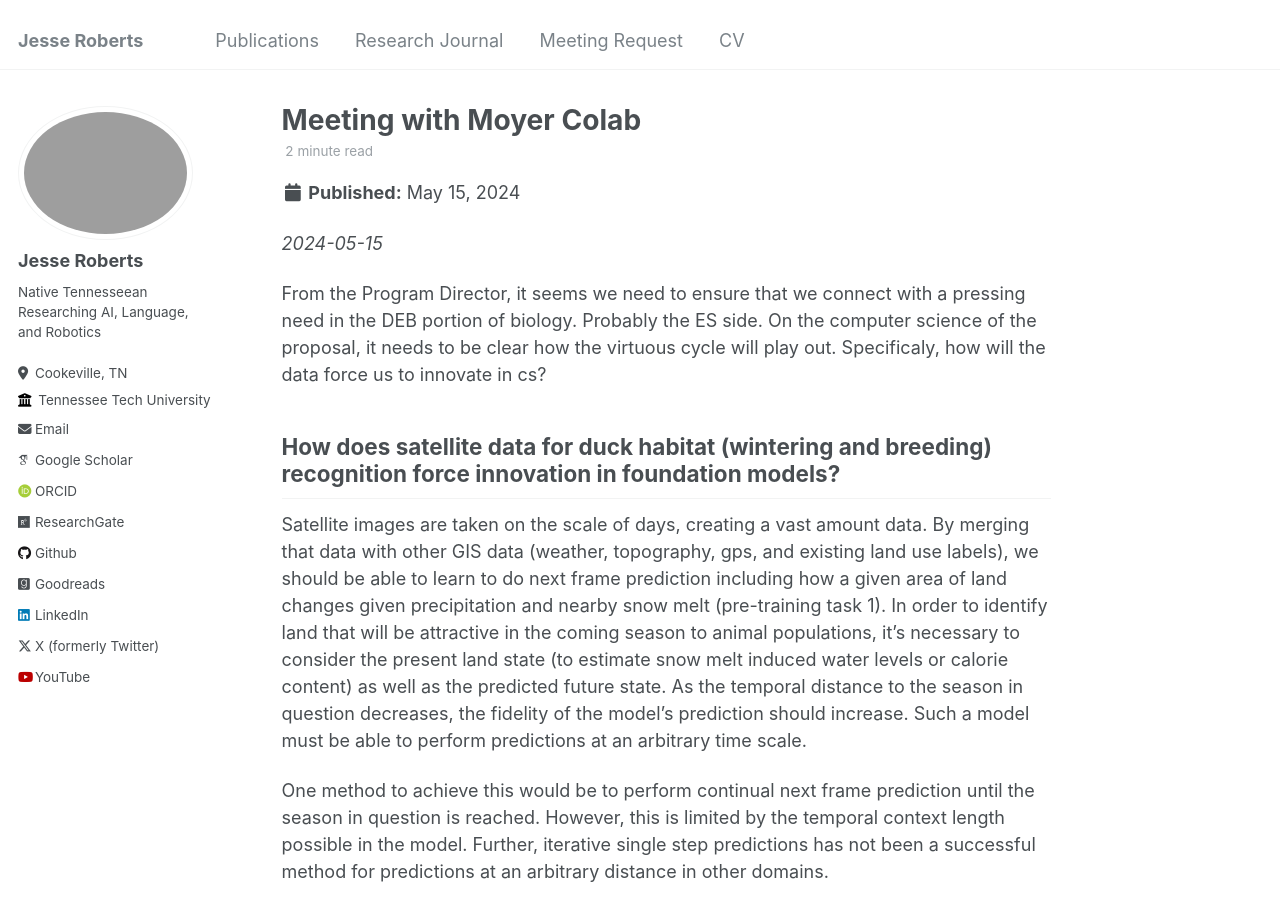
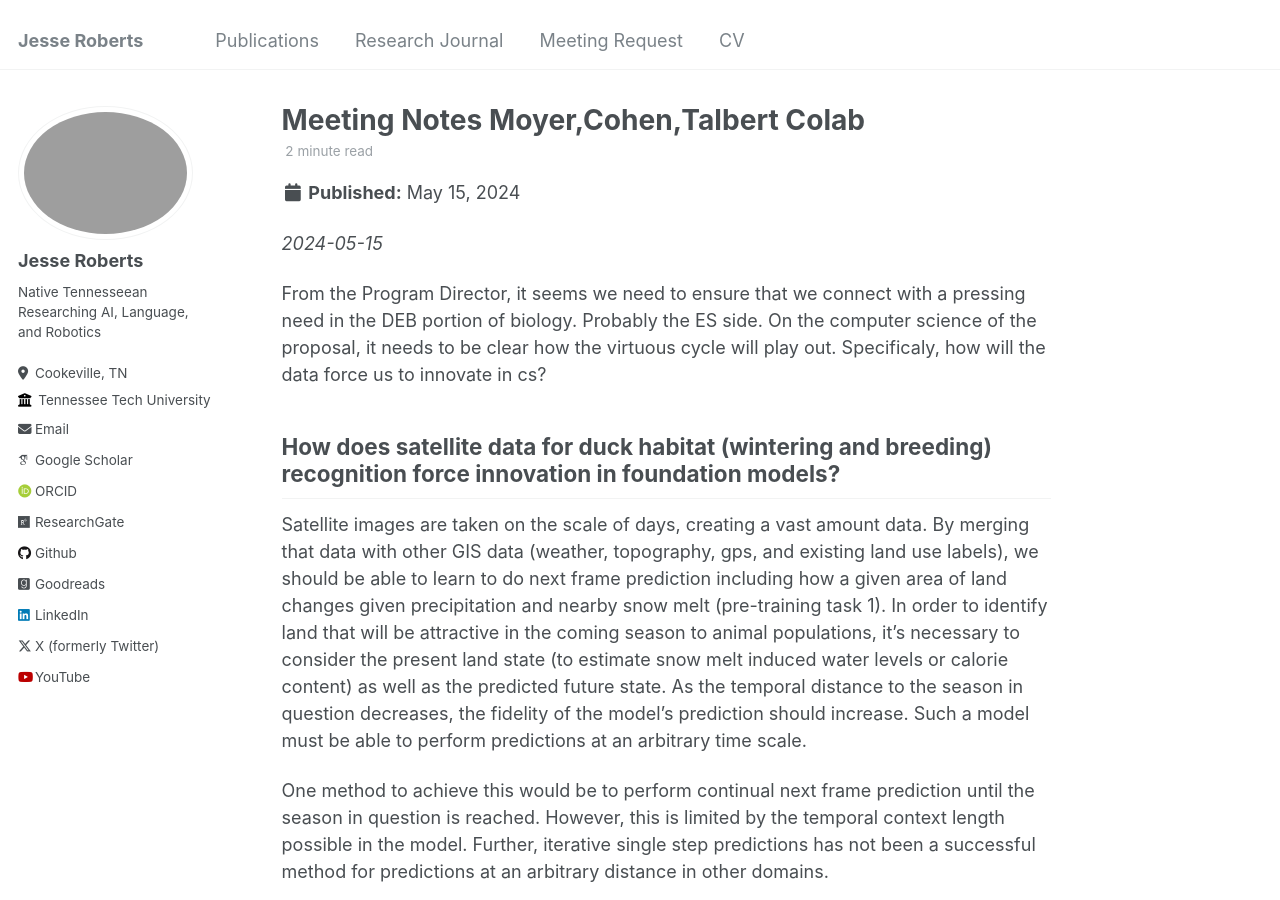
Before and after one commit to JesseTNRoberts/JesseTNRoberts.github.io, a Jekyll site: the page built from _posts/2024-05-15-MeetingNotesMoyer.md, in a window 1280 px wide and 900 px high. Built offline with Jekyll 4.4.1, drawn with Linux system fonts in a browser that asks for light colours; some web fonts are replaced.

Commit message:
Update 2024-05-15-MeetingNotesMoyer.md

```diff
--- a/_posts/2024-05-15-MeetingNotesMoyer.md
+++ b/_posts/2024-05-15-MeetingNotesMoyer.md
@@ -1,5 +1,5 @@
 ---
-title: 'Meeting with Moyer Colab'
+title: 'Meeting Notes Moyer,Cohen,Talbert Colab'
 date: 2024-05-15
 permalink: /posts/2024/05/15/MeetingNotes/
 tags:
```
